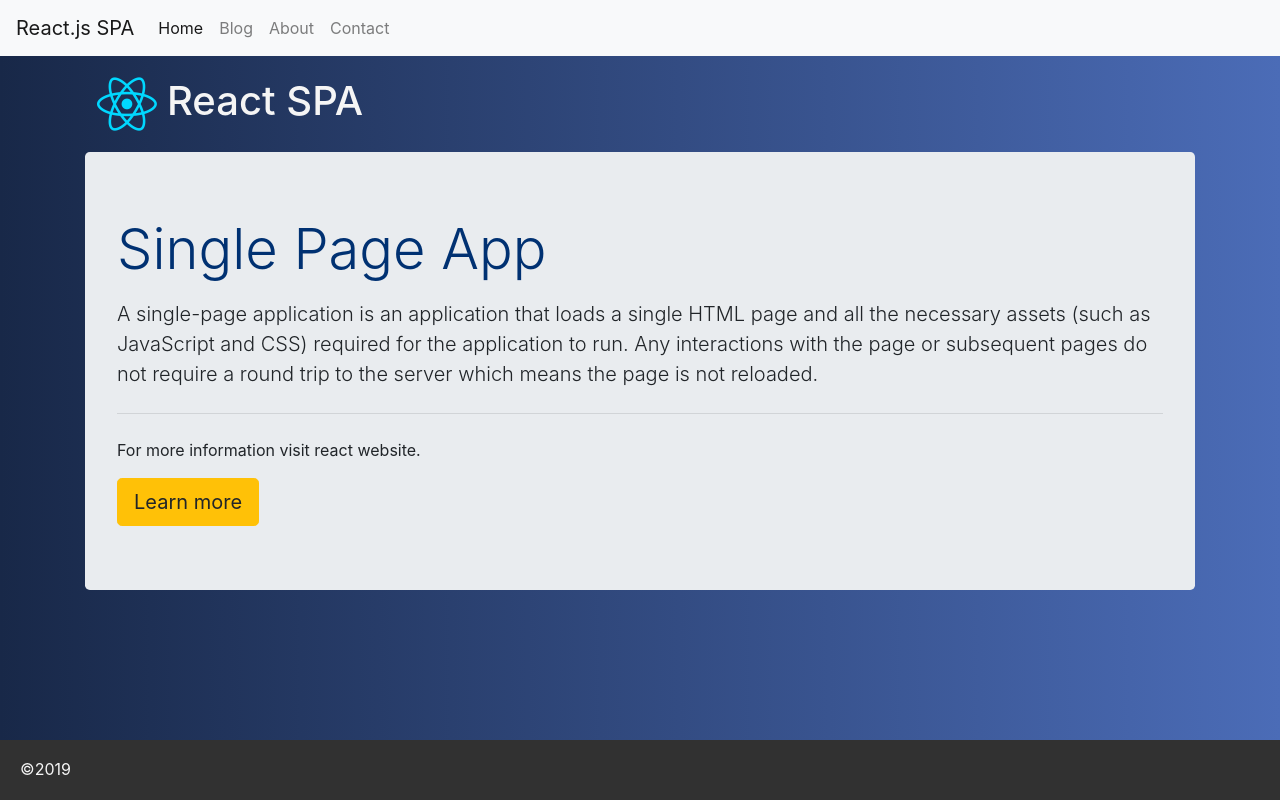
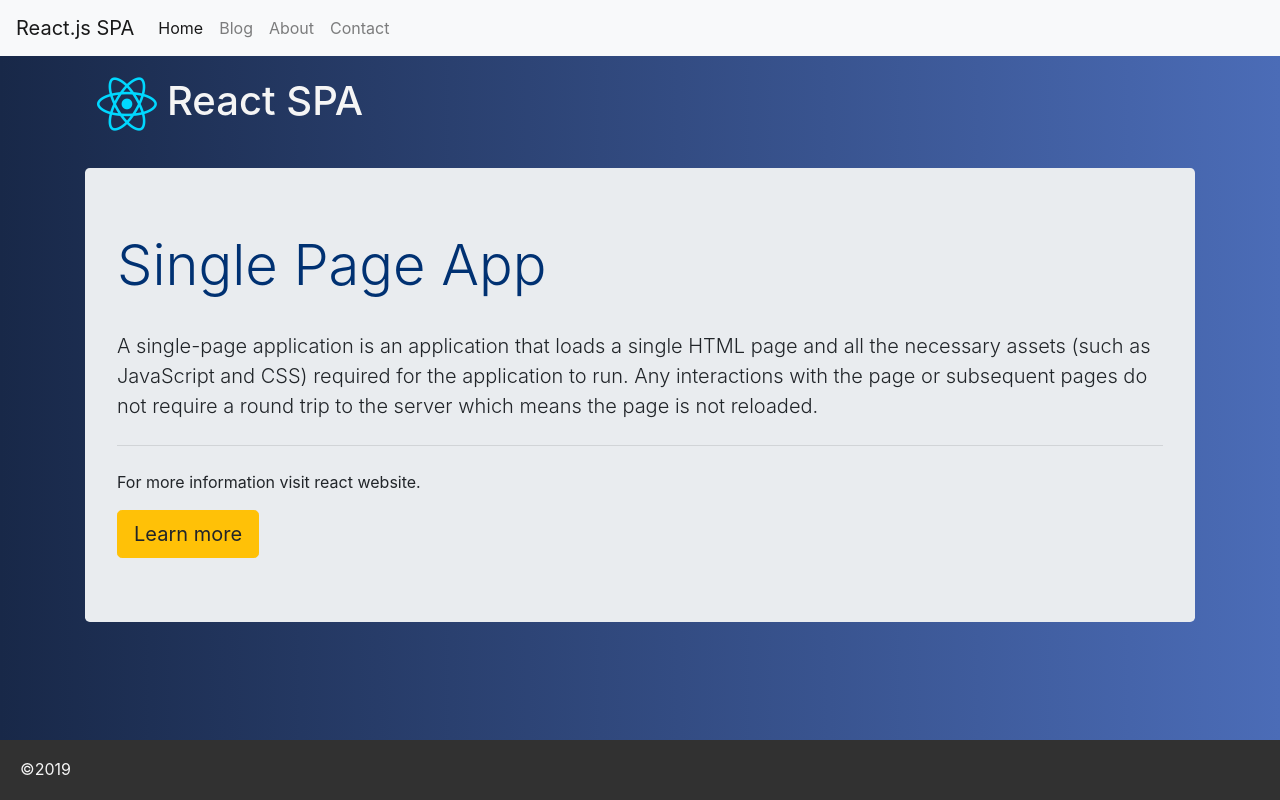
Before and after one commit to WilliamRiveraRamos/React-SPA, a React (Create React App) app: page /#/ in a window 1280 px wide. Built offline with nearby package versions, Linux system fonts and the light colour scheme.

Commit message:
minnor changes

```diff
--- a/src/index.css
+++ b/src/index.css
@@ -22,9 +22,13 @@ body {
   margin-left: 10px;
 }
 
+.jumbotron {
+  margin-bottom: 7rem;
+}
+
 h1 {
   color: #003172;
-  margin-bottom: 1rem;
+  margin-bottom: 2rem;
 }
 
 h5 {
```
